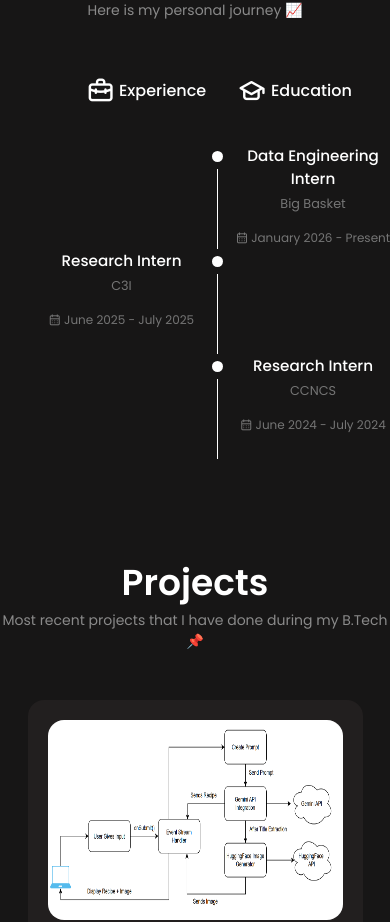
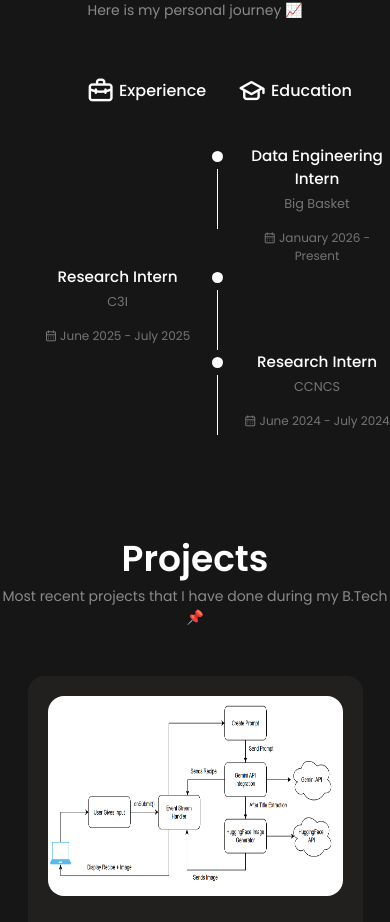
Before and after one commit to Hurry-sh/Portfolio, a React (Create React App) app: page / in a window 390 px wide. Shown: the part 3091-4013 px from the top of the page. Built offline with nearby package versions, Linux system fonts and the light colour scheme.

Commit message:
Made changes for mobile view

```diff
--- a/src/components/qualification/qualification.css
+++ b/src/components/qualification/qualification.css
@@ -126,10 +126,9 @@
     }
 
     .qualification__data {
-        grid-template-columns: 1fr max-content 1fr;
-        column-gap: 0.8rem;
-        /* align-items: center; */
-        position: relative;
+        grid-template-columns: 1fr 30px 1fr;
+        column-gap: 0.7rem;
+        display: grid;
     }
 
     /* Smaller fonts */
@@ -158,7 +157,7 @@
     /* 🔥 FIXED LINE */
     .qualification__line {
         width: 1.5px;
-        height: 80px;   /* give it real height */
+        height: 60px;   /* give it real height */
         background-color: #fff;
         margin: 0 auto; /* keep centered */
         transform: none; /* remove jagged transform */
```
